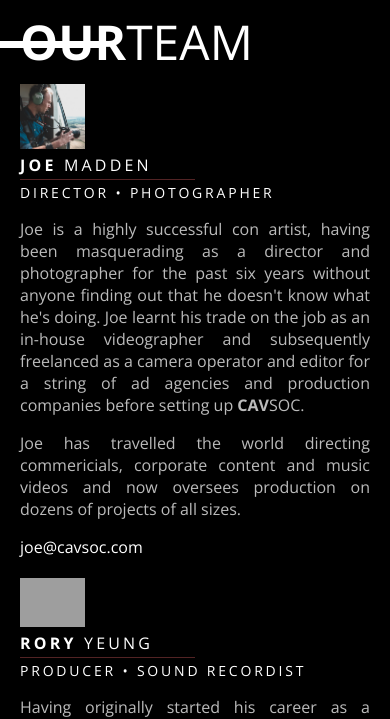
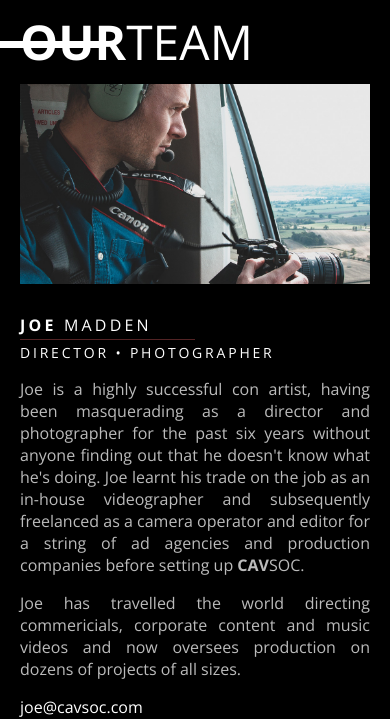
Before and after one commit to joshthompson/cavsoc.com, a PHP site: page /team in a window 390 px wide. Shown: the part 131-850 px from the top of the page. Run offline with PHP 8.4, Linux system fonts and the light colour scheme; some libraries are stand-ins or nearby versions; grey boxes are pictures that could not be loaded.

Commit message:
Playing with images movement on team page

```diff
--- a/www/style/style.css
+++ b/www/style/style.css
@@ -249,10 +249,10 @@ em {
 }
 
 .page-content {
-	padding: 0px 50px 0px 100px;
+	padding: 0px 100px 0px 100px;
 	overflow-x: hidden;
 	width: 100%;
-	max-width: 1500px;
+	max-width: 1200px;
 	margin: 0px auto 130px;
 }
 
@@ -266,9 +266,13 @@ body[data-page="work"] .page-content {
 	margin-bottom: 100px;
 }
 
-.team-member .picture img {
+.team-member .picture {
 	width: 150px;
-	margin-right: 50px;
+	height: 150px;
+	background-size: cover;
+	background-position: center;
+	margin-right: 25px;
+	flex-shrink: 0;
 }
 
 .team-member .info {
@@ -487,16 +491,6 @@ a.nav-link {
 	.cavsoc-heading {
 		margin: 10px 0px;
 	}
-	.team-members {
-		margin-bottom: 25px;
-	}
-	.team-member {
-		flex-direction: column;
-		margin-bottom: 20px;
-	}
-	.team-member .picture img {
-		width: 65px;
-	}
 
 }
 
@@ -565,6 +559,21 @@ a.nav-link {
 		display: inline-block;
 	}
 
+
+	.team-members {
+		margin-bottom: 25px;
+	}
+	.team-member {
+		flex-direction: column;
+		margin-bottom: 20px;
+	}
+	.team-member .picture {
+		width: 100%;
+		height: 200px;
+		margin-bottom: 30px;
+		background-size: cover;
+	}
+
 }
 
 @media screen and (max-width: 500px) {
--- a/www/team.php
+++ b/www/team.php
@@ -6,9 +6,7 @@
 		<h2 class="cavsoc-heading"><em class="our">Our</em>Team</h2>
 
 		<div class="team-member" id="joe">
-			<div class="picture">
-				<img src="./images/team/joe.jpg" />
-			</div>
+			<div class="picture" style="background-image: url('/images/team/joe.jpg');"></div>
 			<div class="info">
 				<div class="name"><em>Joe</em> Madden</div>
 				<hr />
@@ -20,9 +18,7 @@
 		</div>
 
 		<div class="team-member" id="rory">
-			<div class="picture">
-				<img src="./images/team/rory.jpg" />
-			</div>
+			<div class="picture" style="background-image: url('/images/team/rory.jpg');"></div>
 			<div class="info">
 				<div class="name"><em>Rory</em> Yeung</div>
 				<hr />
@@ -34,9 +30,7 @@
 		</div>
 
 		<div class="team-member" id="jack">
-			<div class="picture">
-				<img src="./images/team/jack.jpg" />
-			</div>
+			<div class="picture" style="background-image: url('/images/team/jack.jpg');"></div>
 			<div class="info">
 				<div class="name"><em>Jack</em> Ayers</div>
 				<hr />
@@ -48,9 +42,7 @@
 		</div>
 
 		<div class="team-member" id="freya">
-			<div class="picture">
-				<img src="./images/team/freya.jpg" />
-			</div>
+			<div class="picture" style="background-image: url('/images/team/freya.jpg');"></div>
 			<div class="info">
 				<div class="name"><em>Freya</em> Espie</div>
 				<hr />
```
